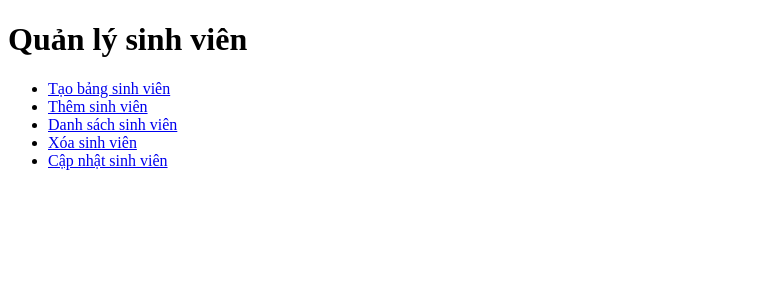
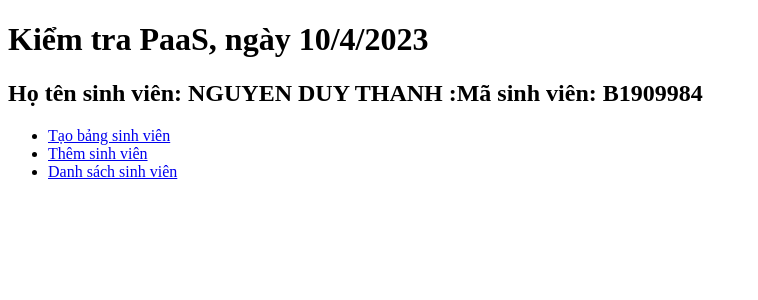
Before and after one commit to NguyenDuyThanhB1909984/CleverCloud_Bai5, a PHP site: page / in a window 1280 px wide. Shown: the top 300 px of the page, without its empty margins (0-758 px from the left). Run offline with PHP 8.4, Linux system fonts and the light colour scheme.

Commit message:
Update index.php

```diff
--- a/index.php
+++ b/index.php
@@ -4,13 +4,12 @@
 	<title>Quản lý sinh viên</title>
 </head>
 <body>
-	<h1>Quản lý sinh viên</h1>
+	<h1>Kiểm tra PaaS, ngày 10/4/2023</h1>
+	<h2>Họ tên sinh viên: NGUYEN DUY THANH  :Mã sinh viên: B1909984</h2>
 	<ul>
-		<li><a href="createsv.php">Tạo bảng sinh viên</a></li>
-		<li><a href="addsv.php">Thêm sinh viên</a></li>
-		<li><a href="listsv.php">Danh sách sinh viên</a></li>
-		<li><a href="deletesv.php">Xóa sinh viên</a></li>
-		<li><a href="updatesv.php">Cập nhật sinh viên</a></li>
+		<li><a href="taobang.php">Tạo bảng sinh viên</a></li>
+		<li><a href="themsv.php">Thêm sinh viên</a></li>
+		<li><a href="lietkesv.php">Danh sách sinh viên</a></li>
 	</ul>
 </body>
 </html>
```
